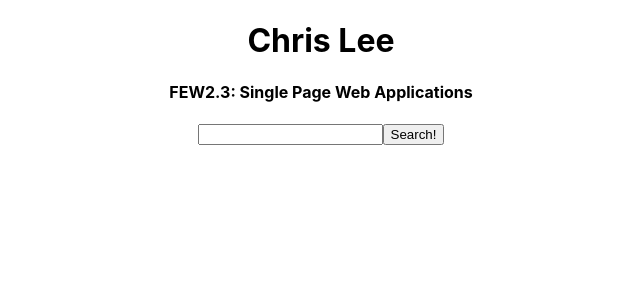
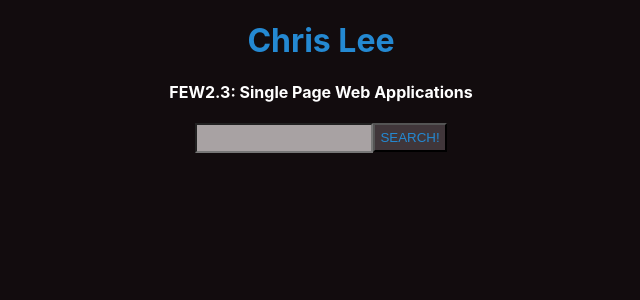
Before and after one commit to chrismlee26/few-2.3-final-chris-lee, a React (Create React App) app: page / in a window 1280 px wide. Shown: the top 300 px of the page, without its empty margins (319-959 px from the left). Built offline with nearby package versions, Linux system fonts and the light colour scheme.

Commit message:
added color variables and styles, adding flexbox

```diff
--- a/src/App.css
+++ b/src/App.css
@@ -1,38 +1,39 @@
+:root {
+  /* CSS HEX */
+  --smoky-black: #120c0eff;
+  --black-coffee: #40363aff;
+  --old-lavender: #74696dff;
+  --green-blue-crayola: rgba(36, 137, 210, 255);
+  --silver-metallic: #a8a2a3ff;
+  --gainsboro: #dedce5ff;
+}
+
+html {
+  background-color: var(--smoky-black);
+}
+
 .App {
   text-align: center;
+  color: var(--gainsboro);
 }
 
-.App-logo {
-  height: 40vmin;
-  pointer-events: none;
-}
-
-@media (prefers-reduced-motion: no-preference) {
-  .App-logo {
-    animation: App-logo-spin infinite 20s linear;
-  }
-}
-
-.App-header {
-  background-color: #282c34;
-  min-height: 100vh;
-  display: flex;
-  flex-direction: column;
-  align-items: center;
-  justify-content: center;
-  font-size: calc(10px + 2vmin);
+.home {
   color: white;
 }
 
-.App-link {
-  color: #61dafb;
+button {
+  background-color: var(--black-coffee);
+  color: var(--green-blue-crayola);
+  padding: 5px;
 }
 
-@keyframes App-logo-spin {
-  from {
-    transform: rotate(0deg);
-  }
-  to {
-    transform: rotate(360deg);
-  }
+form > input {
+  background-color: var(--silver-metallic);
+  font-family: "helvetica-neue";
+  padding: 5px;
 }
+
+h1,
+h3 {
+  color: var(--green-blue-crayola);
+}
--- a/src/CharDisplay.js
+++ b/src/CharDisplay.js
@@ -13,8 +13,9 @@ function CharDisplay() {
 
   return (
     <div>
+      <br />
       <button onClick={() => { dispatch(saveToList(getCharacter)) }} //&& console.log(getCharacter, 'charDisplay')
-      >save to list</button>
+      >SAVE TO LIST</button>
       <h3>{name} </h3>
       <p>Height: {height}</p>
       <p>Mass: {mass}</p>
--- a/src/Home.js
+++ b/src/Home.js
@@ -2,10 +2,9 @@ import React from 'react'
 
 function Home() {
   return (
-    <div>
+    <div className="home">
       <h1>Chris Lee</h1>
       <h4>FEW2.3: Single Page Web Applications</h4>
-
     </div>
   )
 }
--- a/src/StarWars.js
+++ b/src/StarWars.js
@@ -25,7 +25,7 @@ function StarWars() {
             type='number'
             onChange={e => setId(e.target.value)}
           />
-          <button type='submit'>Search!</button>
+          <button type='submit'>SEARCH!</button>
         </form>
         <CharDisplay />
       </div>
--- a/src/actions/index.js
+++ b/src/actions/index.js
@@ -7,7 +7,6 @@ export const inputChar = (id) => {
     const json = await res.json();
 
     const { name, height, mass, hair_color, eye_color, birth_year, homeworld } = json
-
 
     const filmsList = await Promise.all(json.films.map(film => fetch(film)))
     const filmsJSON = await Promise.all(filmsList.map(res => res.json()))
```
